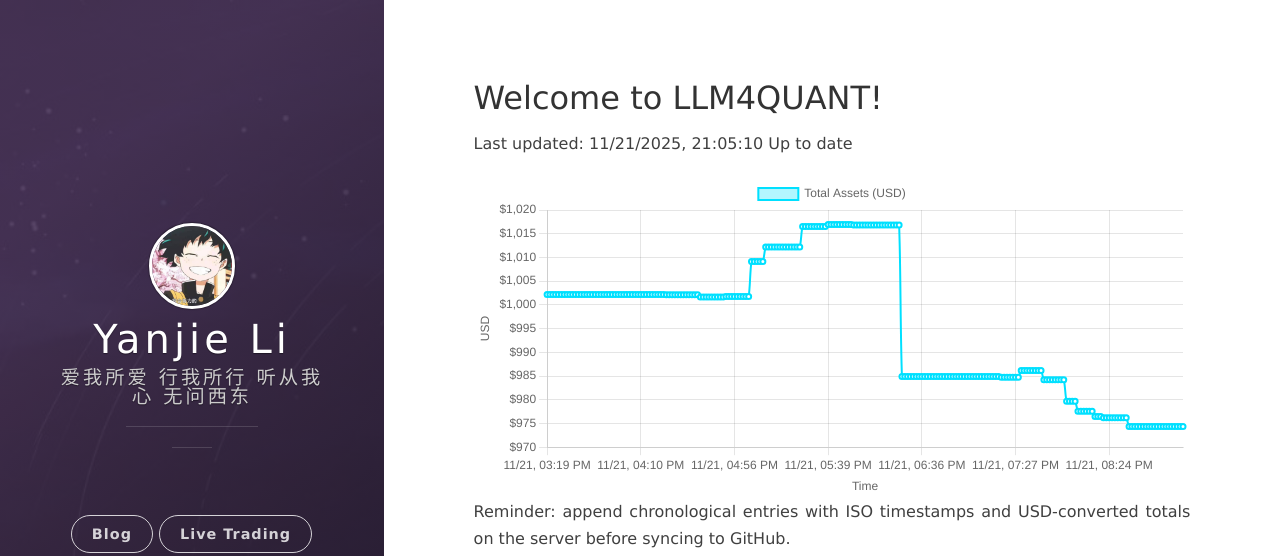
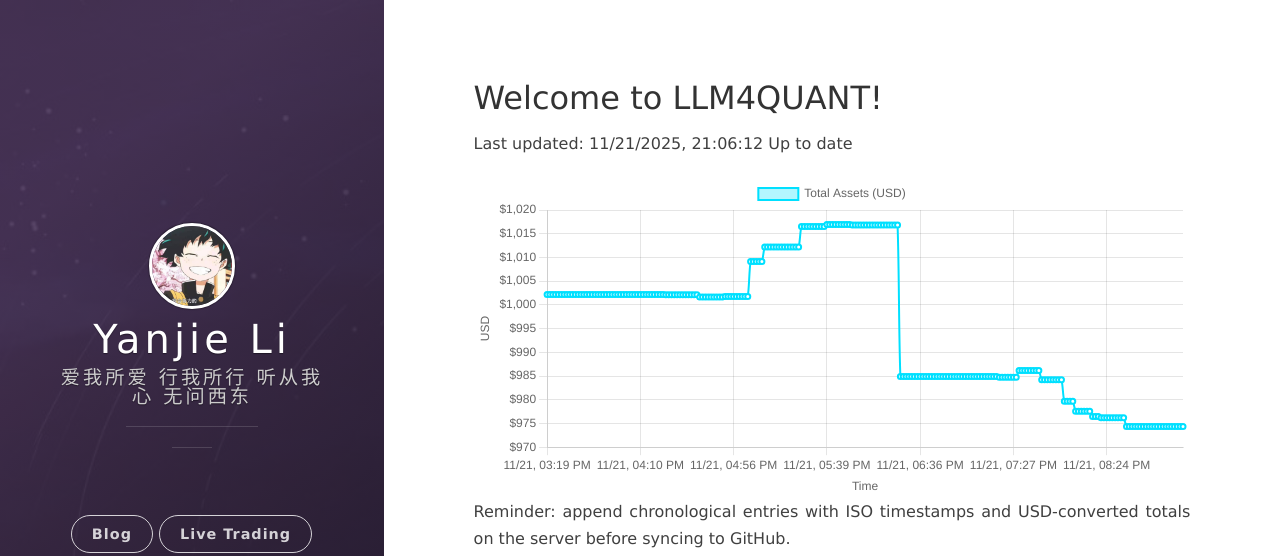
Before and after one commit to leeyegy/leeyegy.github.io, a Jekyll site: the page built from live-trading.html, in a window 1280 px wide. Shown: the top 556 px of the page. Built offline with Jekyll 4.4.1, drawn with Linux system fonts in a browser that asks for light colours; nearby versions of some CDN libraries.

Commit message:
AccountMonitor: update balance history 2025-11-22T05:06:12+08:00

```diff
--- a/assets/data/binance/balance-history.json
+++ b/assets/data/binance/balance-history.json
@@ -1,5 +1,5 @@
 {
-  "generatedAt": "2025-11-22T05:05:10+08:00",
+  "generatedAt": "2025-11-22T05:06:12+08:00",
   "asset": "total_usd_value",
   "history": [
     {
@@ -901,6 +901,10 @@
     {
       "timestamp": "2025-11-22T05:05:10+08:00",
       "totalUsd": 974.36593718
+    },
+    {
+      "timestamp": "2025-11-22T05:06:12+08:00",
+      "totalUsd": 974.36593718
     }
   ]
 }
```
